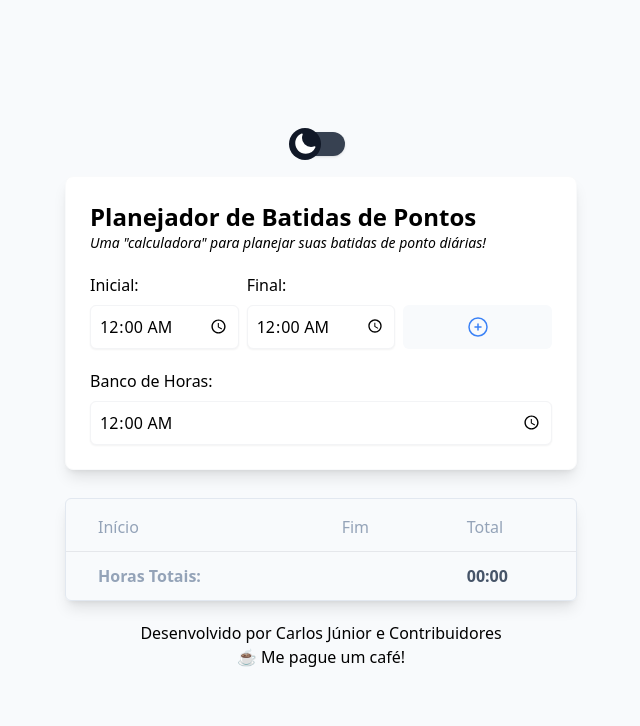
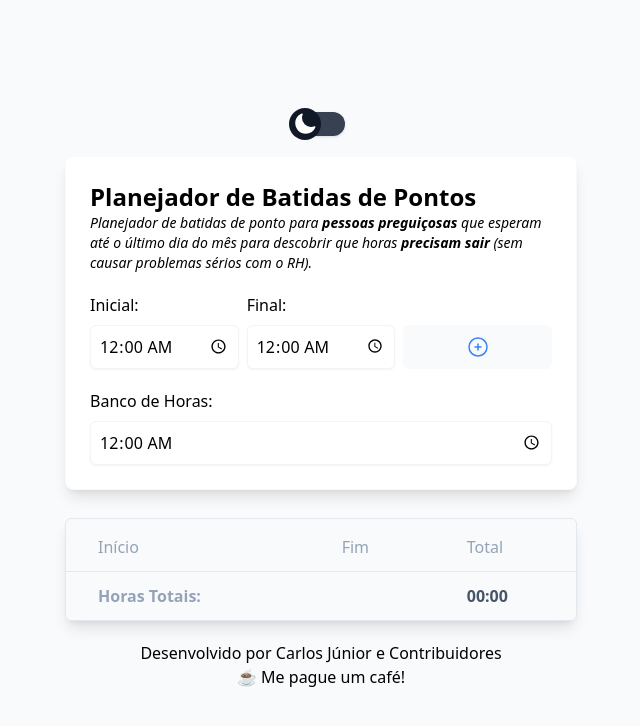
Before and after one commit to caarlos1/calc_folha_de_pontos, a React (Create React App) app: page / in a window 1280 px wide. Shown: the top 726 px of the page, without its empty margins (319-959 px from the left). Built offline with nearby package versions, Linux system fonts and the light colour scheme.

Commit message:
feat: change tool description

```diff
--- a/src/components/ScoreCard.tsx
+++ b/src/components/ScoreCard.tsx
@@ -30,7 +30,9 @@ const ScoreCard = ({
     >
       <h2 className="title">Planejador de Batidas de Pontos</h2>
       <p className="description">
-        Uma "calculadora" para planejar suas batidas de ponto diárias!
+        Planejador de batidas de ponto para <b>pessoas preguiçosas</b> que esperam até
+        o último dia do mês para descobrir que horas <b>precisam sair</b> (sem causar
+          problemas sérios com o RH).
       </p>
 
       <div className="mt-5">
```
